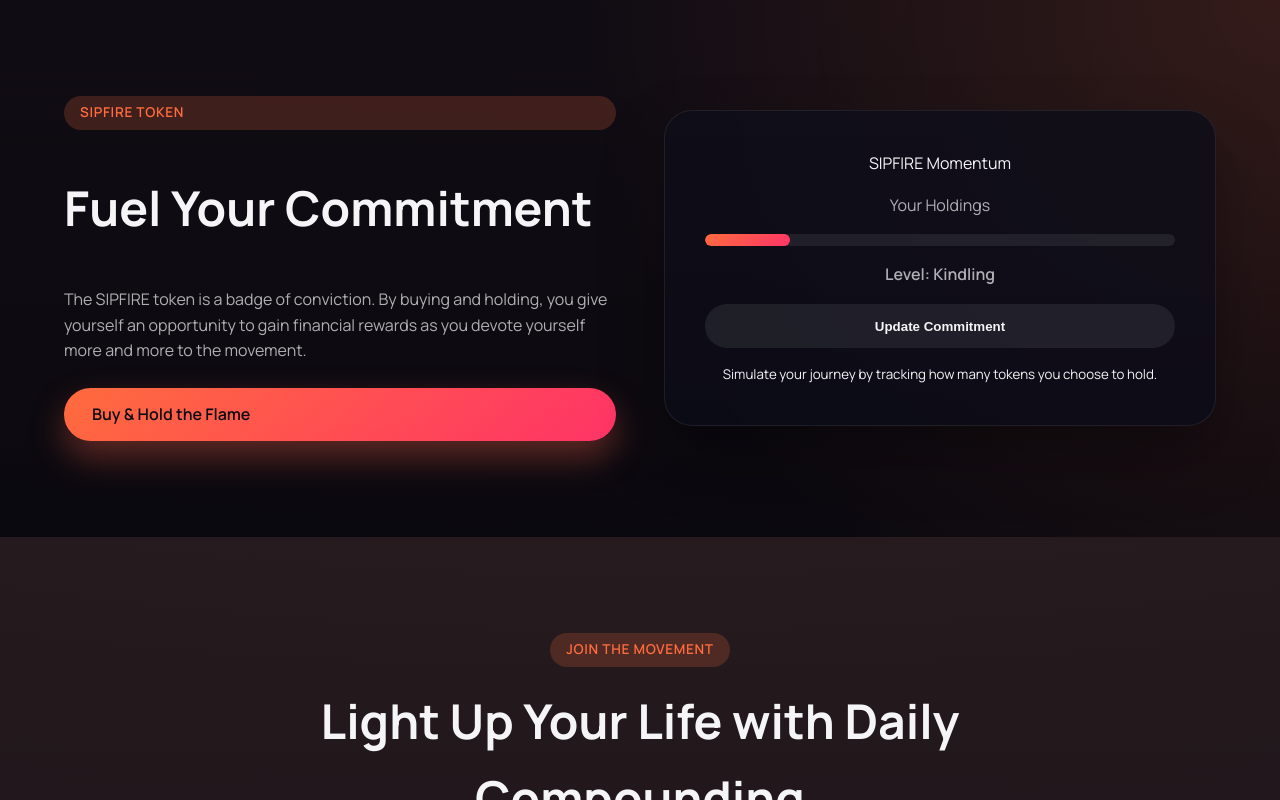
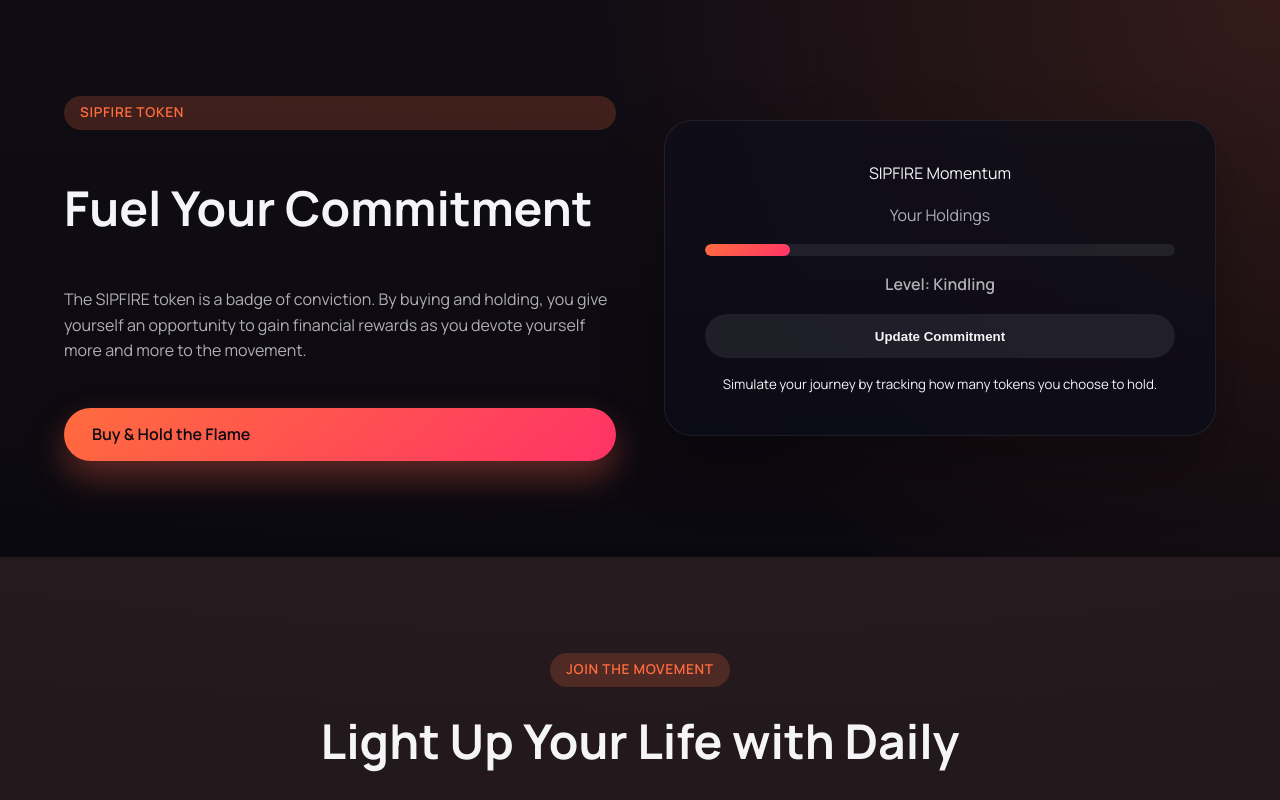
Before and after one commit to BenGothard/SIPFIRE, a plain HTML site: page index.html in a window 1280 px wide. Shown: the part 4044-4844 px from the top of the page. Drawn offline with Linux system fonts and the light colour scheme.

Commit message:
Adjust token CTA spacing

```diff
--- a/styles.css
+++ b/styles.css
@@ -480,6 +480,10 @@ blockquote::before {
   gap: 1.5rem;
 }
 
+.token-copy .btn {
+  margin-top: 1.25rem;
+}
+
 .token-card {
   background: rgba(12, 12, 24, 0.85);
   border-radius: var(--radius-lg);
```
